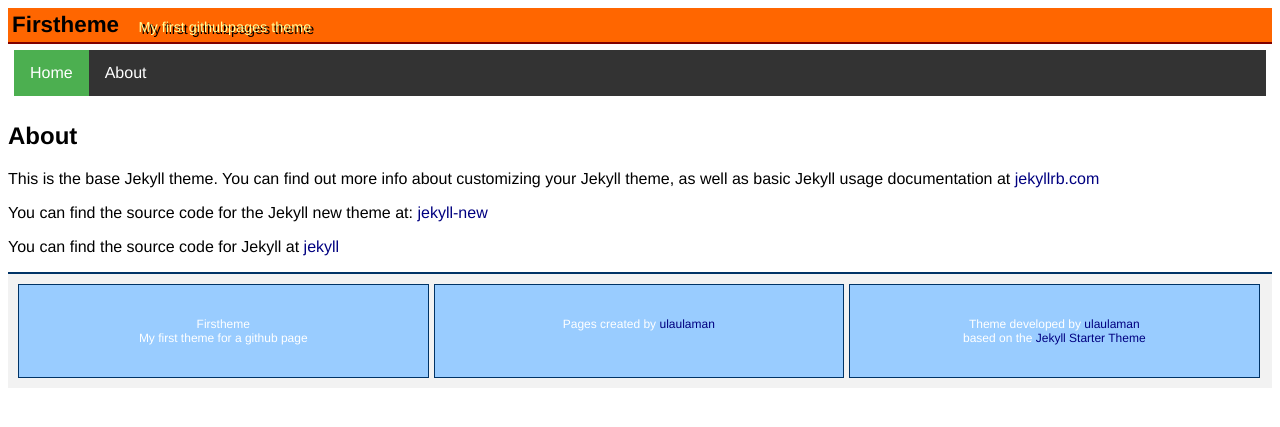
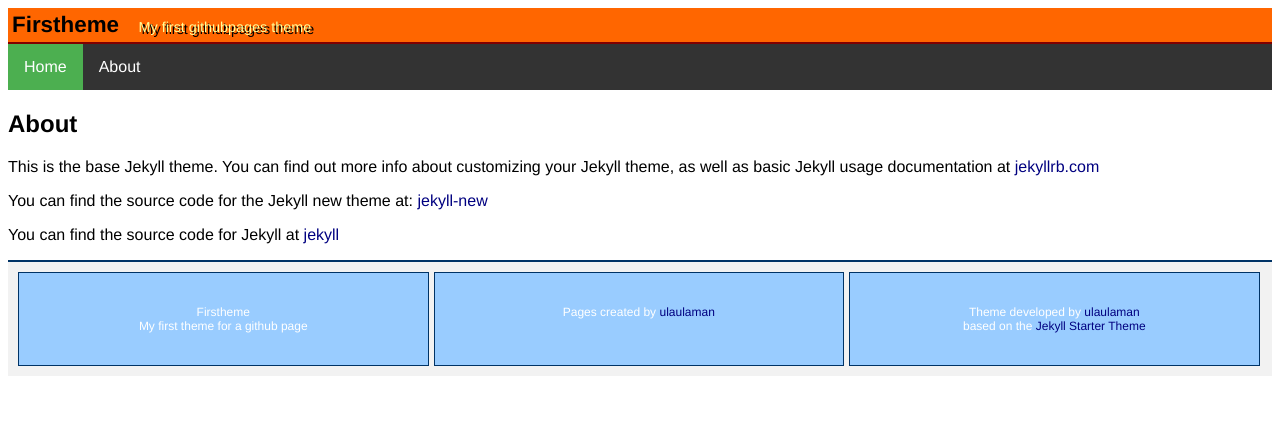
Before and after one commit to ulaulaman/firstheme, a Jekyll site: the page built from about.md, in a window 1280 px wide. Shown: the top 427 px of the page. Built offline with Jekyll 4.4.1, drawn with Linux system fonts in a browser that asks for light colours.

Commit message:
Update header.html

```diff
--- a/_includes/header.html
+++ b/_includes/header.html
@@ -5,7 +5,7 @@
     <span class='small'>{{ site.subtitle }}</span>
   </div>
 
-<div id="nav">
+<div>
   <menu>
     <page><a class="active" href="{{ 'index.html' | relative_url }}">Home</a></page>
     <page><a href="{{ 'about.html' | relative_url }}">About</a></page>
```
